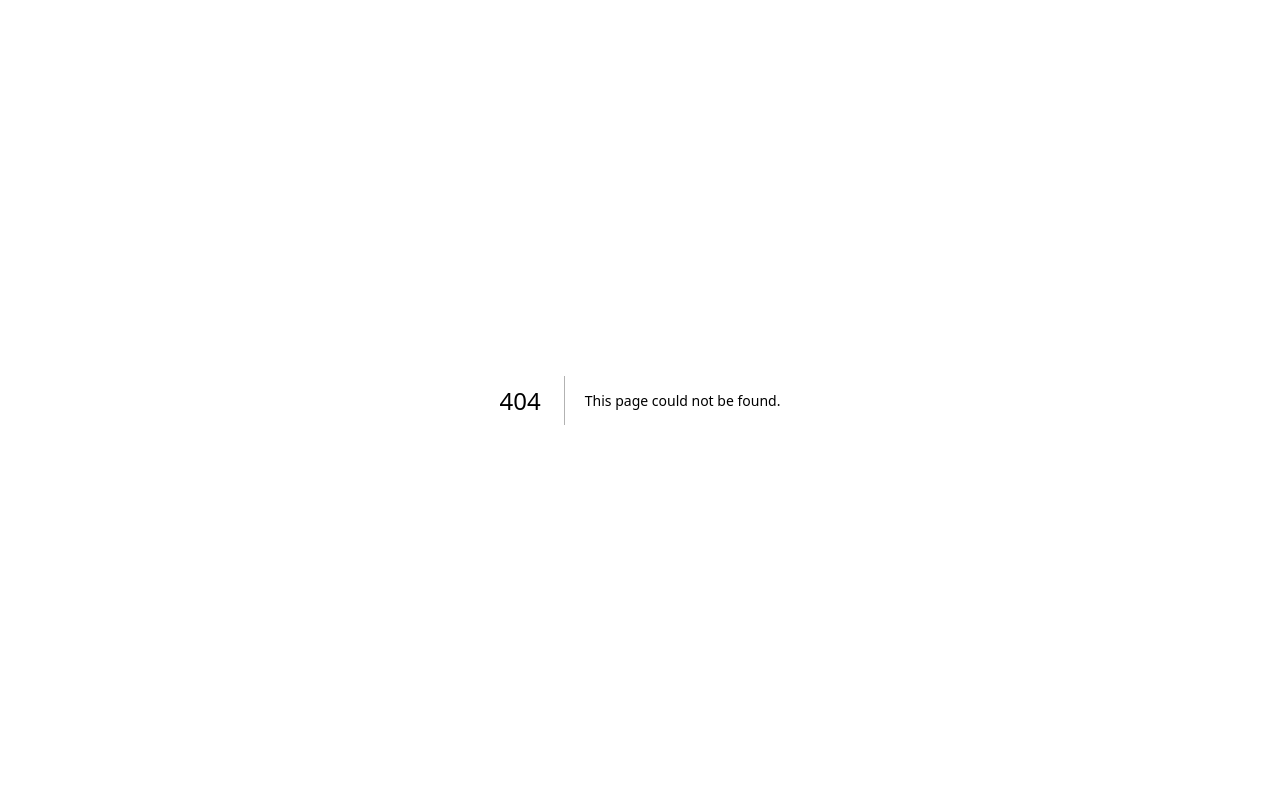
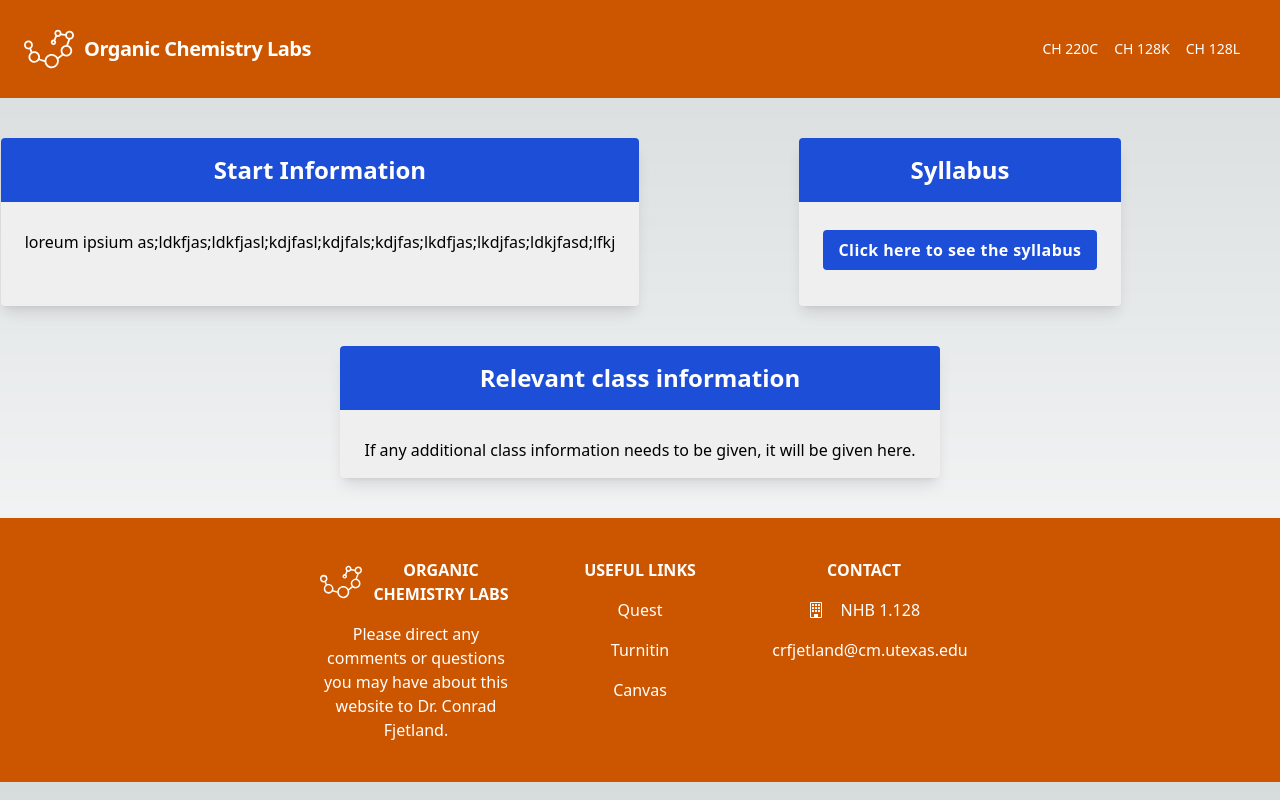
Before and after one commit to Justin8912/Ochem-Lab-Website, a Next.js app: page /CH220C/LandingPage in a window 1280 px wide. Before the commit this address had no page. Built offline with nearby package versions, Linux system fonts and the light colour scheme.

Commit message:
Added template for sectionLandingPage - still need to configure this to look better

```diff
--- /dev/null
+++ b/src/pages/CH220C/LandingPage.js
@@ -0,0 +1,18 @@
+import react from 'react';
+import Navbar from '../assets/navbar.js';
+import Footer from '../assets/footer.js';
+import LandingPage from '../assets/sectionLandingPage.js'
+
+export default function CH220C (props) {
+  let CH220CClassInfo = 'If any additional class information needs to be given, it will be given here.'
+  return (
+    <>
+      <Navbar/>
+      <LandingPage
+        classColor='blue-700'
+        classInfo = {CH220CClassInfo}
+      />
+      <Footer/>
+    </>
+  )
+}
--- /dev/null
+++ b/src/pages/assets/sectionLandingPage.js
@@ -0,0 +1,35 @@
+import react from 'react';
+import Button from './button.js';
+
+export default function LandingPage (props) {
+  return (
+    <>
+      <div className='grid grid-cols-1 md:grid-cols-2 my-10'>
+        <div className="rounded overflow-hidden shadow-lg w-196 mx-auto" style={{backgroundColor:'#efefef'}}>
+          <div className={`font-bold text-2xl py-4 mb-3 text-center bg-${props.classColor} text-white`}>Start Information</div>
+          <div className="px-6 py-4">
+            <p>loreum ipsium as;ldkfjas;ldkfjasl;kdjfasl;kdjfals;kdjfas;lkdfjas;lkdjfas;ldkjfasd;lfkj</p>
+          </div>
+        </div>
+
+        <div className="rounded overflow-hidden shadow-lg w-196 mx-auto" style={{backgroundColor:'#efefef'}}>
+          <div className={`font-bold text-2xl py-4 mb-3 px-6 text-center bg-${props.classColor} text-white`}>Syllabus</div>
+          <div className="px-6 py-4">
+            <Button
+              link=''
+              color={`bg-${props.classColor}`}
+              name={'Click here to see the syllabus'}
+            />
+          </div>
+        </div>
+
+        <div className="rounded overflow-hidden shadow-lg w-196 mx-auto col-span-2 mt-10" style={{backgroundColor:'#efefef'}}>
+          <div className={`font-bold text-2xl py-4 px-6 mb-3 text-center bg-${props.classColor} text-white`}>Relevant class information</div>
+          <div className="px-6 py-4">
+            <p>{props.classInfo}</p>
+          </div>
+        </div>
+      </div>
+    </>
+  )
+}
--- a/src/pages/homepageCard.js
+++ b/src/pages/homepageCard.js
@@ -1,5 +1,6 @@
 import react from 'react';
 import Image from 'next/image';
+import Link from 'next/link';
 import CH220C from '../../resources/220Chomepage.png'
 import CH128K from '../../resources/128Khomepage.png'
 import CH128L from '../../resources/128Lhomepage.png'
@@ -34,14 +35,13 @@ export default function HomepageCard (props) {
               className='mx-auto'
             />
           }
-            <p className="text-gray-700 text-base mt-5">
-              {props.courseDescription}
-            </p>
           </div>
           <div className='flex flex-col items-center'>
-            <button className={`${buttonColor} hover:${buttonColorHover} text-white font-bold py-2 px-4 rounded mb-5 tracking-wide`}>
-              Continue
-            </button>
+            <Link href={`${props.imageLink}/LandingPage`}>
+              <button className={`${buttonColor} hover:${buttonColorHover} text-white font-bold py-2 px-4 rounded mb-5 tracking-wide`}>
+                Continue
+              </button>
+            </Link>
           </div>
       </div>
     </>
--- a/src/pages/index.js
+++ b/src/pages/index.js
@@ -15,17 +15,14 @@ export default function Home() {
       <div className='grid md:grid-cols-3 gap-4 container mx-auto px-5 mt-20 sm:grid-cols-1' >
         <HomepageCard
           courseName='CH 220C'
-          courseDescription=''
           imageLink='CH220C'
         />
         <HomepageCard
           courseName='CH 128K'
-          courseDescription=''
           imageLink='CH128K'
         />
         <HomepageCard
           courseName='CH 128L'
-          courseDescription=''
           imageLink='CH128L'
         />
       </div>
```
